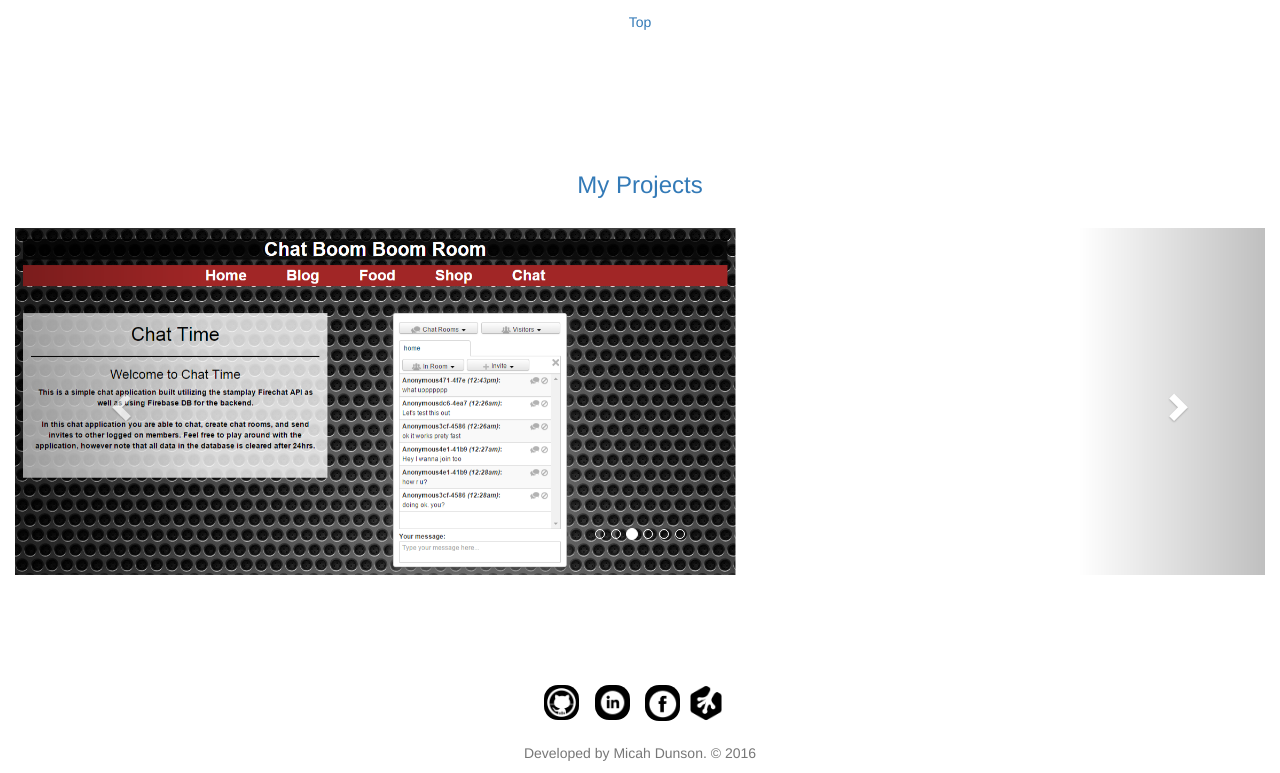
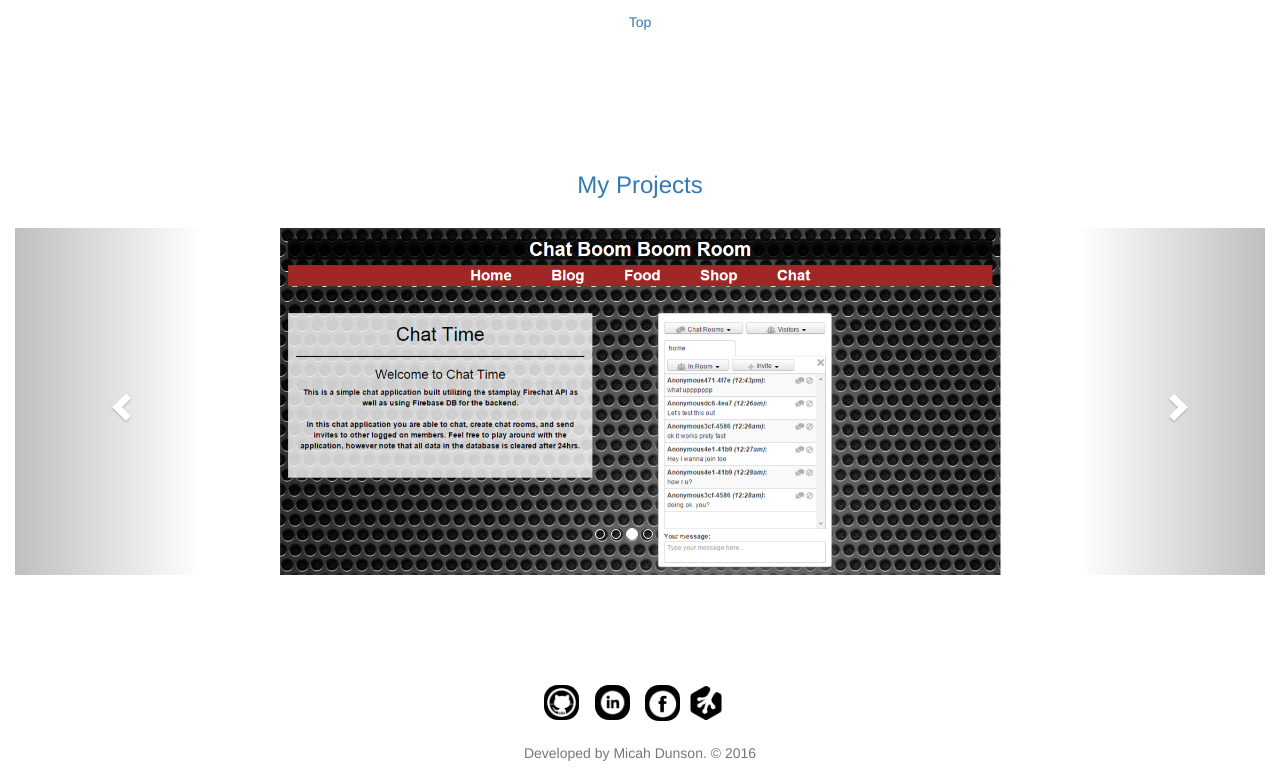
Before and after one commit to M-Doja/myweb, a PHP site: page / in a window 1280 px wide. Shown: the part 2487-3260 px from the top of the page. Run offline with PHP 8.4, Linux system fonts and the light colour scheme.

Commit message:
initial commit

```diff
--- a/style.css
+++ b/style.css
@@ -22,7 +22,7 @@ ul img {background: #000;text-align: center;padding: 3px; border-radius: 1em;}
 ul #th img{background: none; padding: 0;border: 10px #000 solid;}
 .Social-link li {list-style: none;display: inline-block;margin:3em 6px 0 6px}
 .botTreeLink img {background: none;margin-left: -20px;}
-img {margin-left: 0 auto;}
+.carousel-inner>.item>img {margin: 0 auto;}
 .wrap {padding: 5px 20px;text-align: center;}
 .wrap .col-md-4 {margin-top: 2em;}
 .wrap p {margin: 1em}
```
